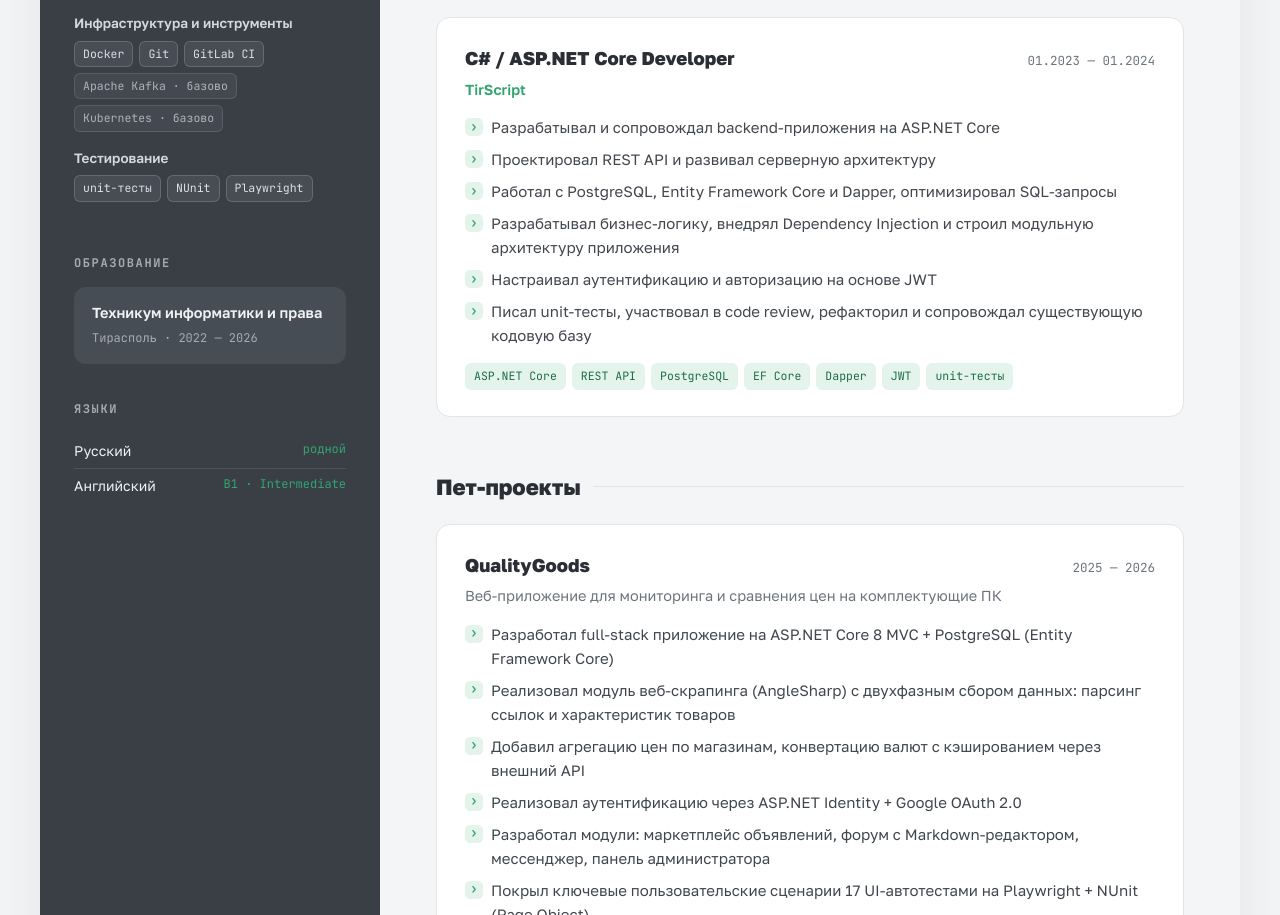
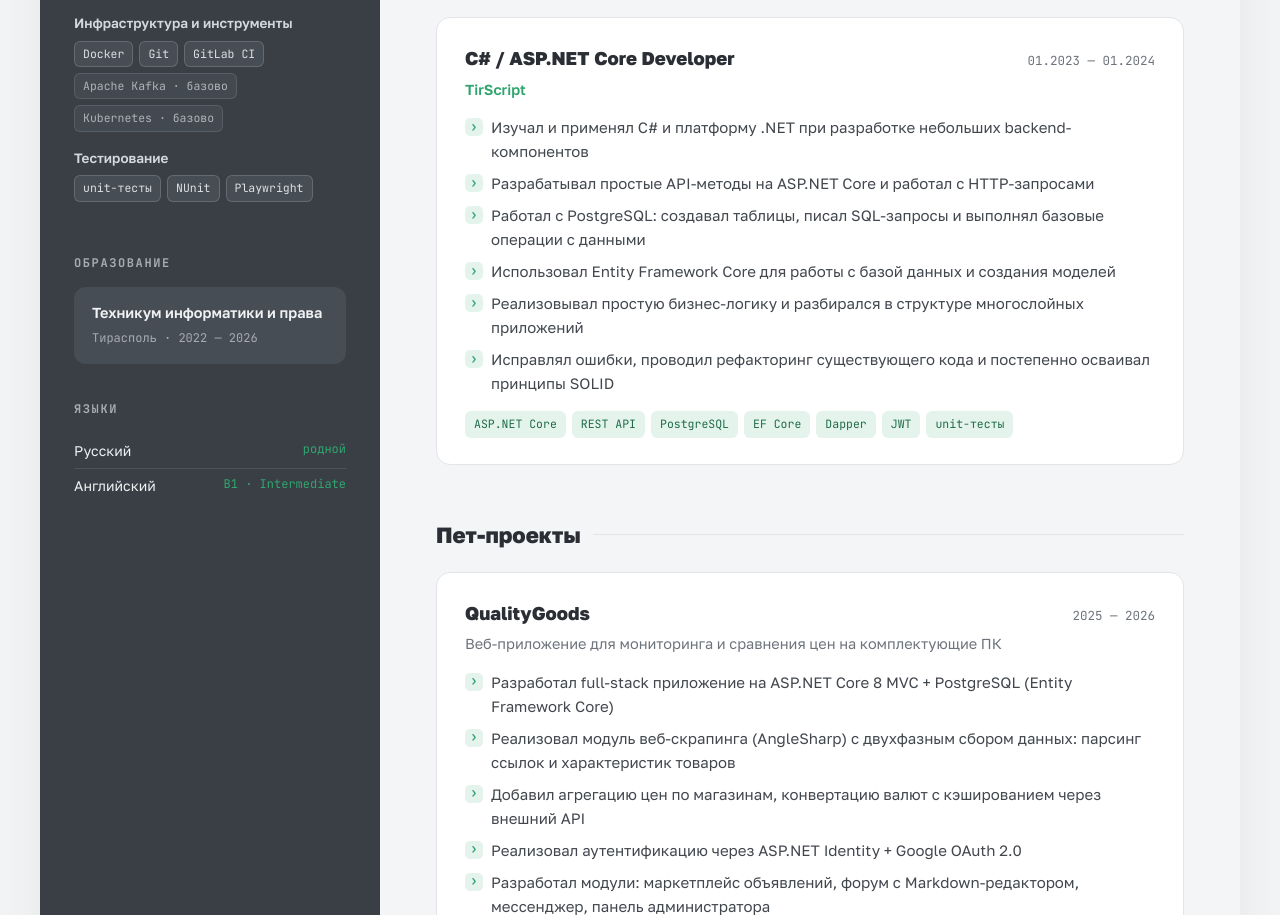
Before and after one commit to QualityKillom/qualitykillom.github.io, a plain HTML site: page index.html in a window 1280 px wide. Shown: the part 1196-2111 px from the top of the page. Drawn offline with Linux system fonts and the light colour scheme.

Commit message:
Revise project experience for ASP.NET Core role
Updated project experience details for C# / ASP.NET Core Developer role.

```diff
--- a/index.html
+++ b/index.html
@@ -189,12 +189,12 @@
         <div class="proj-head"><h3>C# / ASP.NET Core Developer</h3><span class="date">01.2023 — 01.2024</span></div>
         <p class="company">TirScript</p>
         <ul>
-          <li>Разрабатывал и сопровождал backend-приложения на ASP.NET Core</li>
-          <li>Проектировал REST API и развивал серверную архитектуру</li>
-          <li>Работал с PostgreSQL, Entity Framework Core и Dapper, оптимизировал SQL-запросы</li>
-          <li>Разрабатывал бизнес-логику, внедрял Dependency Injection и строил модульную архитектуру приложения</li>
-          <li>Настраивал аутентификацию и авторизацию на основе JWT</li>
-          <li>Писал unit-тесты, участвовал в code review, рефакторил и сопровождал существующую кодовую базу</li>
+          <li>Изучал и применял C# и платформу .NET при разработке небольших backend-компонентов</li>
+          <li>Разрабатывал простые API-методы на ASP.NET Core и работал с HTTP-запросами</li>
+          <li>Работал с PostgreSQL: создавал таблицы, писал SQL-запросы и выполнял базовые операции с данными</li>
+          <li>Использовал Entity Framework Core для работы с базой данных и создания моделей</li>
+          <li>Реализовывал простую бизнес-логику и разбирался в структуре многослойных приложений</li>
+          <li>Исправлял ошибки, проводил рефакторинг существующего кода и постепенно осваивал принципы SOLID</li>
         </ul>
         <div class="stack"><span class="chip">ASP.NET Core</span><span class="chip">REST API</span><span class="chip">PostgreSQL</span><span class="chip">EF Core</span><span class="chip">Dapper</span><span class="chip">JWT</span><span class="chip">unit-тесты</span></div>
       </article>
```
